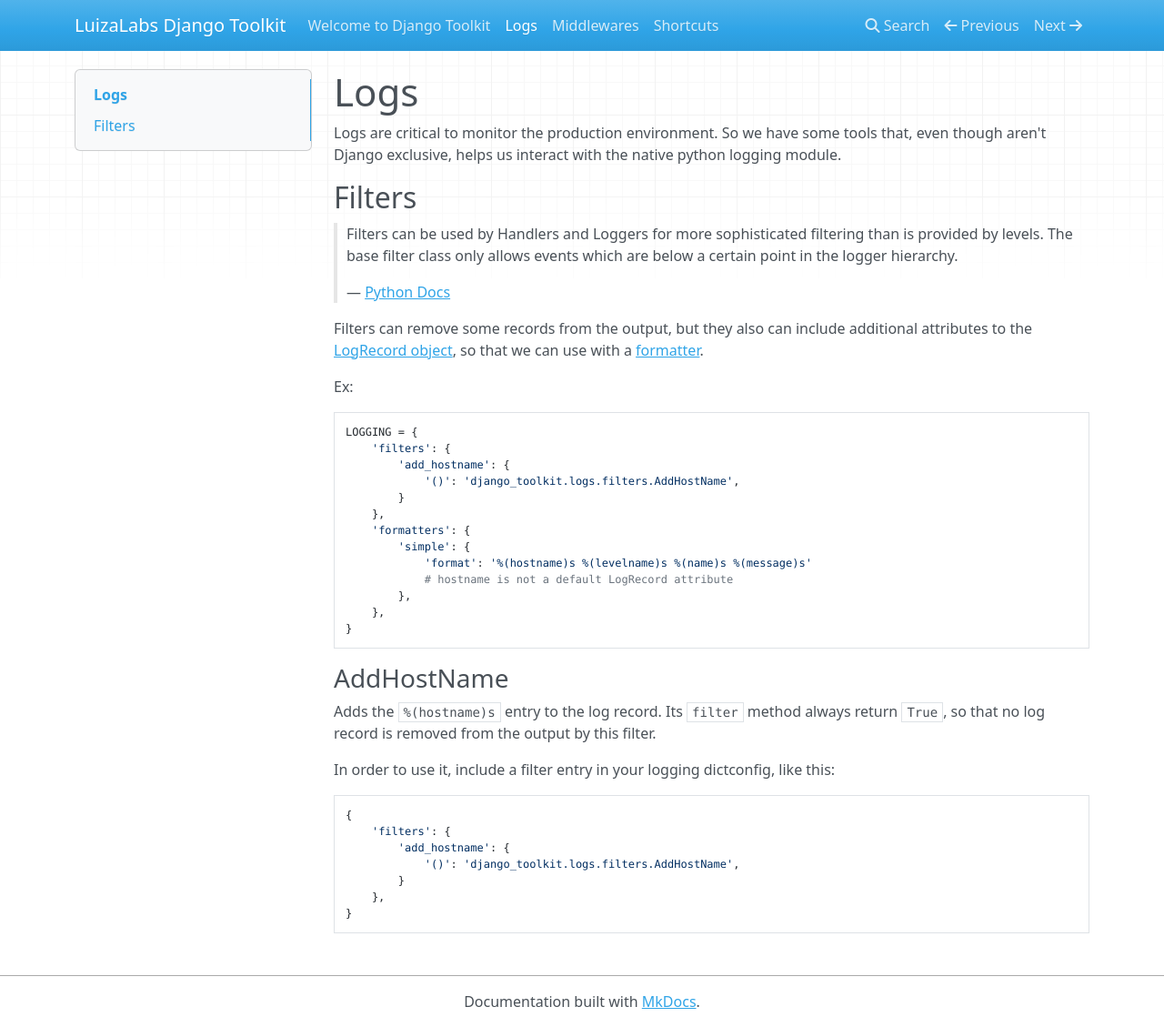
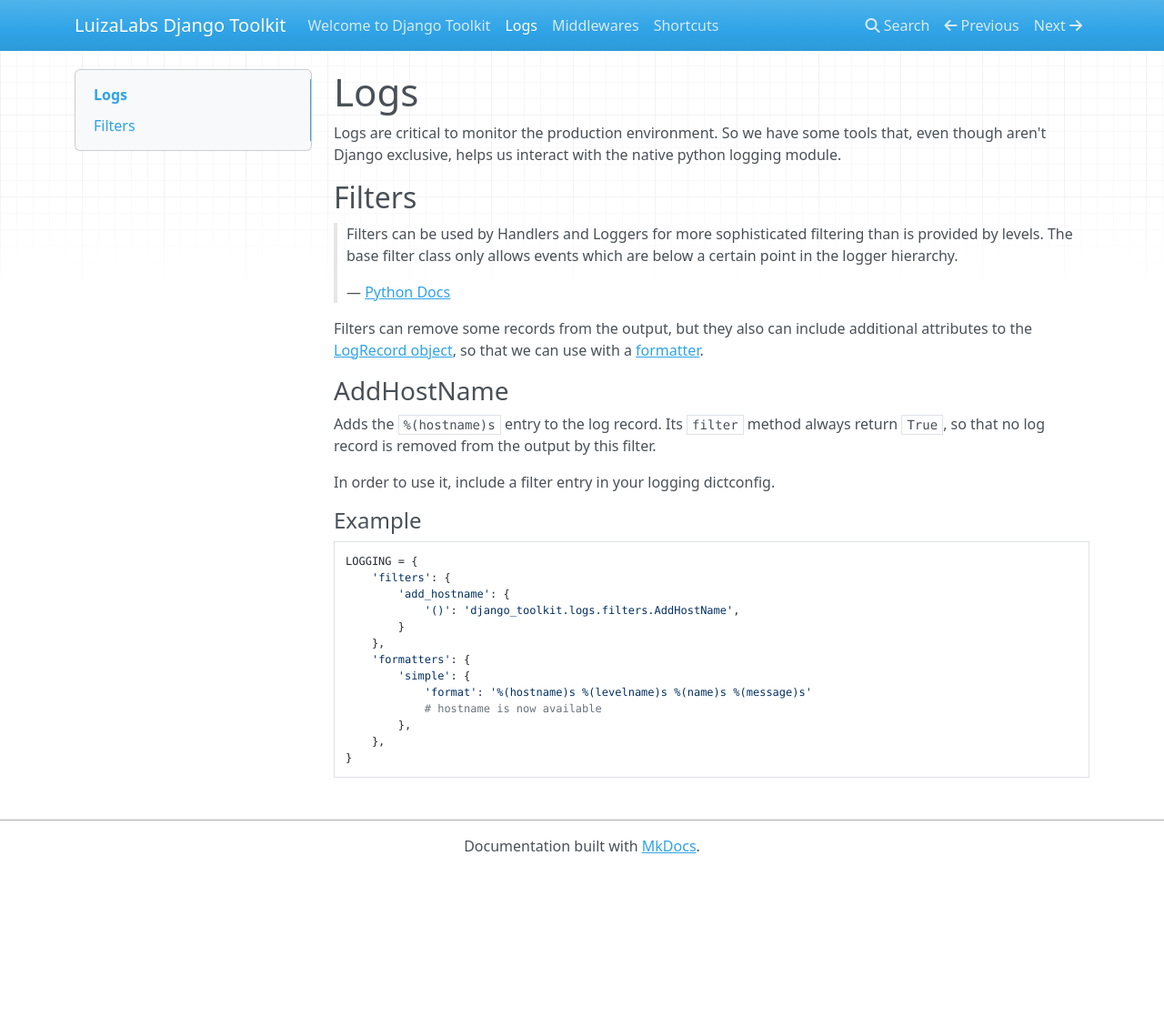
Before and after one commit to luizalabs/django-toolkit, an MkDocs documentation site: the page built from docs/logs.md, in a window 1280 px wide and 1129 px high. Shown: the whole window at 91% size. Built offline with MkDocs 1.6.1, drawn with Linux system fonts in a browser that asks for light colours; nearby versions of some CDN libraries.

Commit message:
improve logs module examples
to be standardized with shortcuts module

````diff
--- a/docs/logs.md
+++ b/docs/logs.md
@@ -23,7 +23,15 @@ with a [formatter][log-formatter].
 [log-formatter]: https://docs.python.org/3/library/logging.html#formatter-objects
 [log-record]: https://docs.python.org/3/library/logging.html#logrecord-objects
 
-Ex:
+
+### AddHostName
+
+Adds the `%(hostname)s` entry to the log record. Its `filter` method always
+return `True`, so that no log record is removed from the output by this filter.
+
+In order to use it, include a filter entry in your logging dictconfig.
+
+#### Example
 
 ```python
 LOGGING = {
@@ -35,25 +43,8 @@ LOGGING = {
     'formatters': {
         'simple': {
             'format': '%(hostname)s %(levelname)s %(name)s %(message)s'
-            # hostname is not a default LogRecord attribute
+            # hostname is now available
         },
     },
 }
 ```
-
-### AddHostName
-
-Adds the `%(hostname)s` entry to the log record. Its `filter` method always
-return `True`, so that no log record is removed from the output by this filter.
-
-In order to use it, include a filter entry in your logging dictconfig, like
-this:
-```python
-{
-    'filters': {
-        'add_hostname': {
-            '()': 'django_toolkit.logs.filters.AddHostName',
-        }
-    },
-}
-```
````
